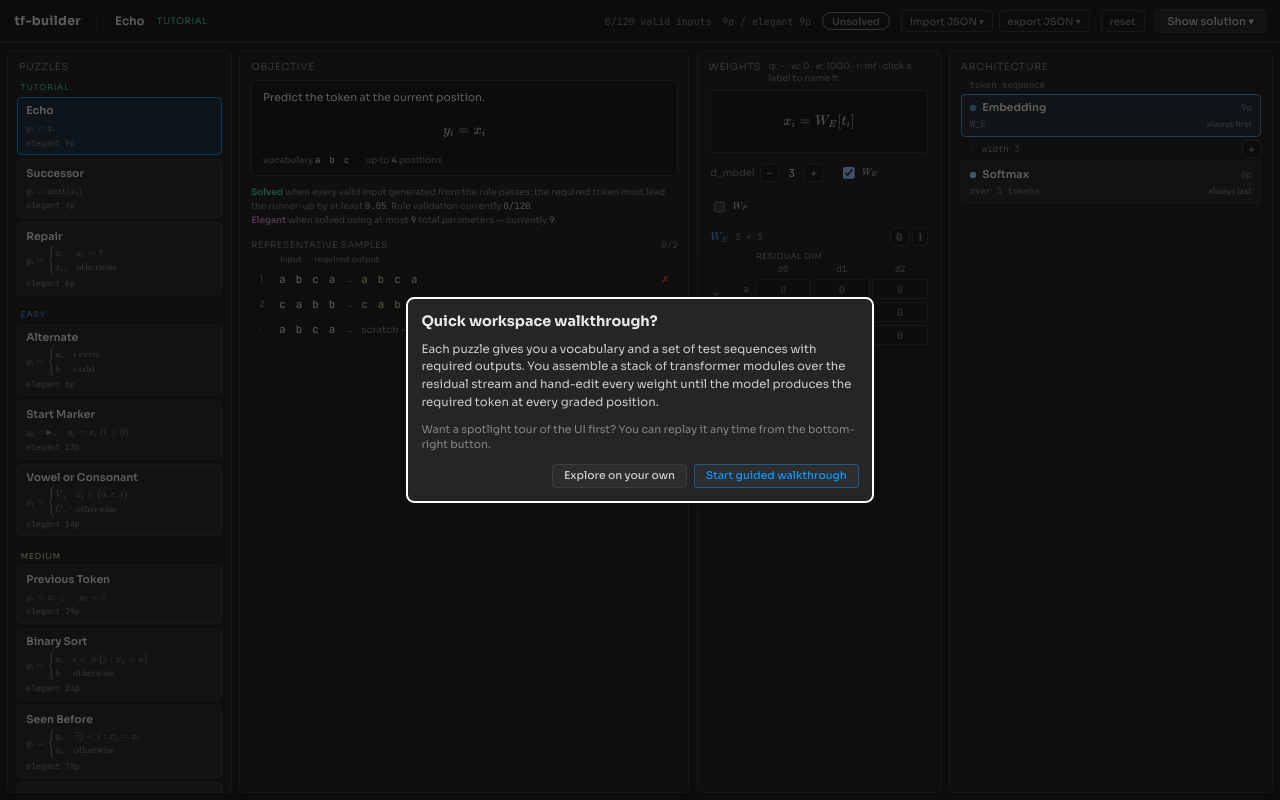
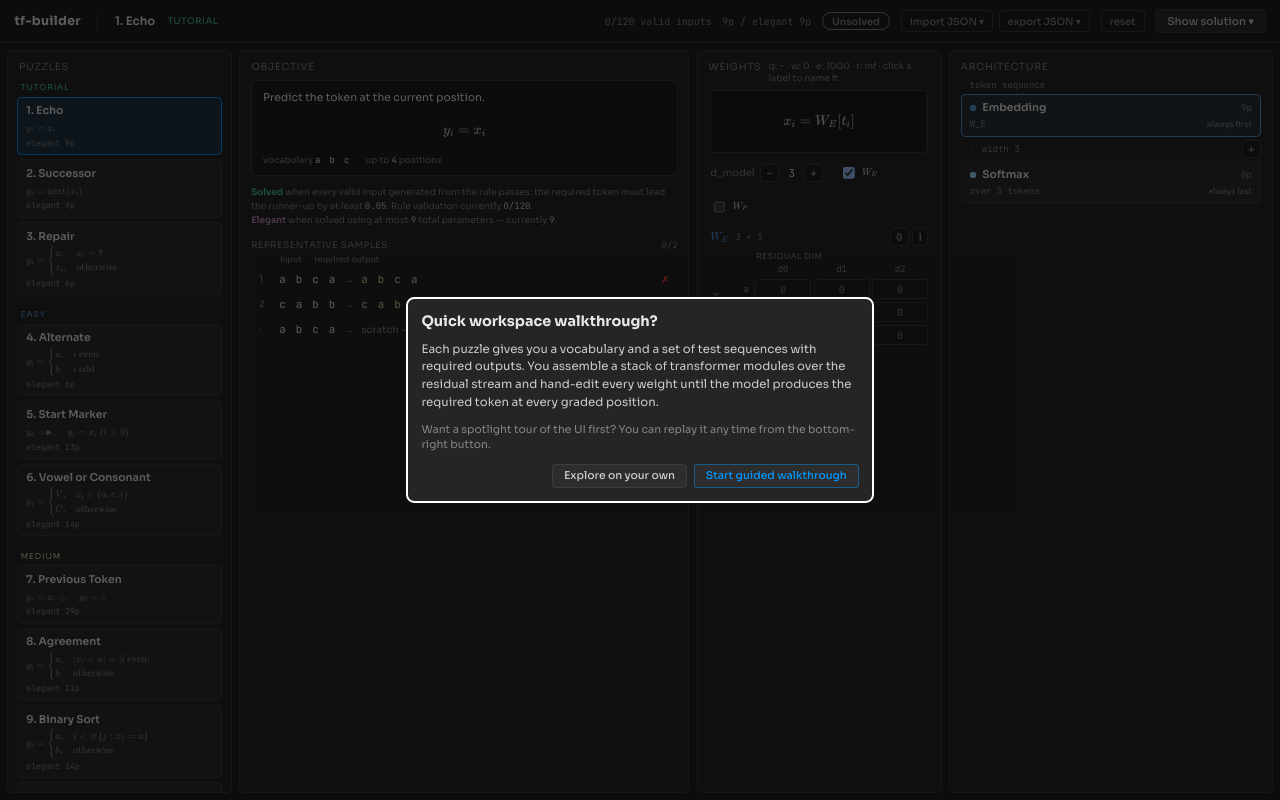
Before and after one commit to longwatermelon/tf-builder, a React (Vite) app: page / in a window 1280 px wide. Built offline with nearby package versions, Linux system fonts and the light colour scheme.

Commit message:
2026-07-25 20:48

```diff
--- a/src/App.jsx
+++ b/src/App.jsx
@@ -319,7 +319,9 @@ export default function App({ guideRefs = {}, uiZoom }) {
       >
         <span style={{ fontSize: 14, fontWeight: 700, color: COLORS.textBright, letterSpacing: 0.3 }}>tf-builder</span>
         <span style={{ color: COLORS.panelBorder }}>│</span>
-        <span style={{ fontSize: 13, fontWeight: 600, color: COLORS.textBright }}>{puzzle.name}</span>
+        <span style={{ fontSize: 13, fontWeight: 600, color: COLORS.textBright }}>
+          {puzzle.number}. {puzzle.name}
+        </span>
         <span
           style={{
             fontSize: 10,
--- a/src/components/PuzzleLibrary.jsx
+++ b/src/components/PuzzleLibrary.jsx
@@ -46,7 +46,9 @@ export default function PuzzleLibrary({ puzzles, activeId, progress, onSelect })
                   }}
                 >
                   <div style={{ display: "flex", alignItems: "center", gap: 6 }}>
-                    <span style={{ fontSize: 12, fontWeight: 600, color: COLORS.textBright }}>{puzzle.name}</span>
+                    <span style={{ fontSize: 12, fontWeight: 600, color: COLORS.textBright }}>
+                      {puzzle.number}. {puzzle.name}
+                    </span>
                     {state === "elegant" ? (
                       <span style={{ fontSize: 10, color: COLORS.violet, marginLeft: "auto" }}>★ elegant</span>
                     ) : state === "solved" ? (
--- a/src/features/puzzles/puzzles.js
+++ b/src/features/puzzles/puzzles.js
@@ -517,6 +517,19 @@ const PUZZLE_DEFS = [
     solutionFactory: prevTokenSolution,
   },
   {
+    id: "agreement",
+    name: "Agreement",
+    difficulty: "medium",
+    blurb: "Output a when the token and the position agree — an a at an even position, or a b at an odd one — and b otherwise.",
+    formula: "y_i = \\begin{cases} a, & [x_i = a] = [i \\text{ even}] \\\\ b, & \\text{otherwise} \\end{cases}",
+    vocab: ["a", "b"],
+    maxLen: 4,
+    epsilon: 0.05,
+    tests: makeTests(["aabb", "baab", "abab"], agreementTargets),
+    targetFactory: agreementTargets,
+    solutionFactory: agreementSolution,
+  },
+  {
     id: "binary_sort",
     name: "Binary Sort",
     difficulty: "medium",
@@ -543,19 +556,6 @@ const PUZZLE_DEFS = [
     tests: makeTests(["aaaa", "aaba", "babb"], seenBeforeTargets),
     targetFactory: seenBeforeTargets,
     solutionFactory: seenBeforeSolution,
-  },
-  {
-    id: "agreement",
-    name: "Agreement",
-    difficulty: "medium",
-    blurb: "Output a when the token and the position agree — an a at an even position, or a b at an odd one — and b otherwise.",
-    formula: "y_i = \\begin{cases} a, & [x_i = a] = [i \\text{ even}] \\\\ b, & \\text{otherwise} \\end{cases}",
-    vocab: ["a", "b"],
-    maxLen: 4,
-    epsilon: 0.05,
-    tests: makeTests(["aabb", "baab", "abab"], agreementTargets),
-    targetFactory: agreementTargets,
-    solutionFactory: agreementSolution,
   },
   {
     id: "match_first",
@@ -608,7 +608,7 @@ export function buildSolution(puzzle, kind = "elegant") {
 }
 
 // derive exhaustive rule-validation cases and the elegance bar from each puzzle definition
-export const PUZZLES = PUZZLE_DEFS.map((puzzle) => {
+export const PUZZLES = PUZZLE_DEFS.map((puzzle, index) => {
   const validationInputs = enumerateInputs(
     puzzle.validationVocab ?? puzzle.inputVocab ?? puzzle.vocab,
     puzzle.maxLen,
@@ -617,6 +617,7 @@ export const PUZZLES = PUZZLE_DEFS.map((puzzle) => {
   const authorAttempt = AUTHOR_ATTEMPTS[puzzle.id];
   return {
     ...puzzle,
+    number: index + 1,
     authorSolution: authorAttempt ? decodeAttempt(JSON.stringify(authorAttempt), puzzle) : null,
     validationTests: makeTests(validationInputs, puzzle.targetFactory),
     canonicalParams: countParams(reconcileShapes(puzzle.solutionFactory(), puzzle), puzzle),
```
